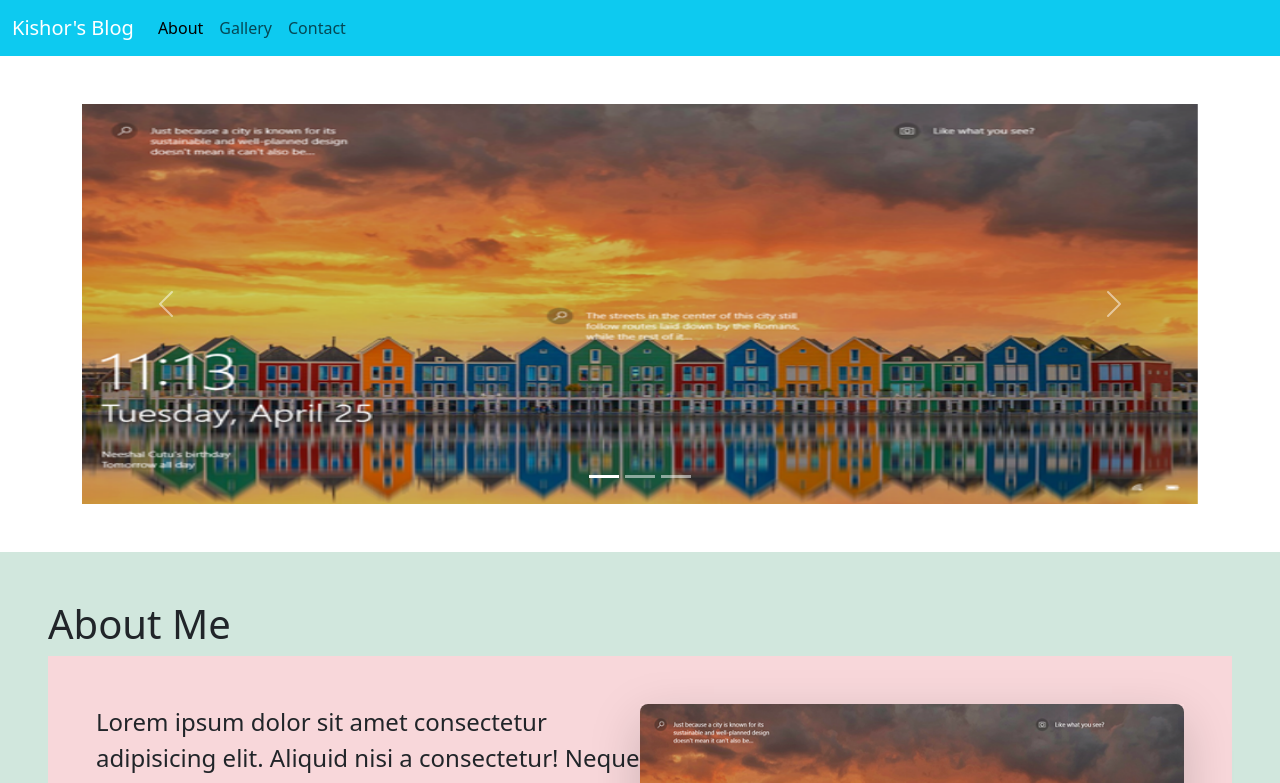
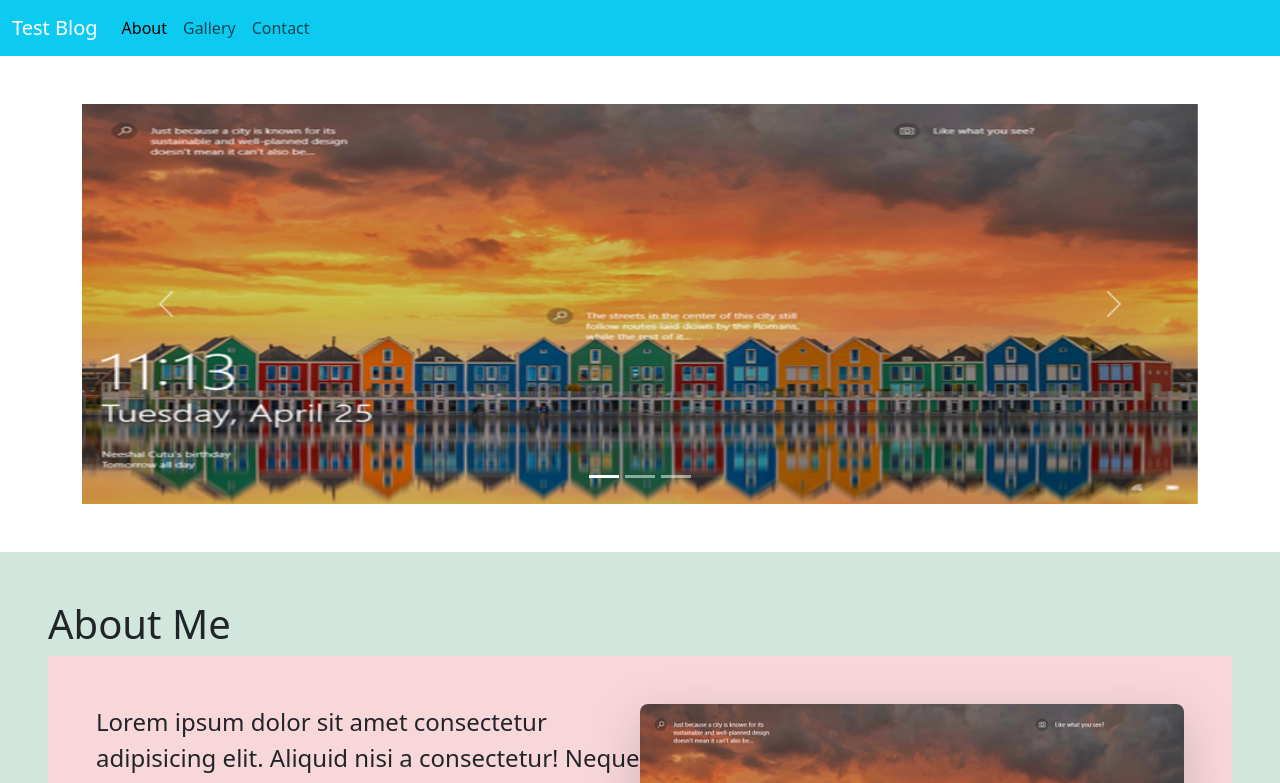
Before and after one commit to k1shor/testproject, a plain HTML site: page index.html in a window 1280 px wide. Shown: the top 783 px of the page. Drawn offline with nearby package versions, Linux system fonts and the light colour scheme.

Commit message:
changes made

```diff
--- a/index.html
+++ b/index.html
@@ -17,7 +17,7 @@
 
   <nav class="navbar navbar-expand-lg bg-info">
     <div class="container-fluid">
-      <a class="navbar-brand text-white font-bold" href="#">Kishor's Blog</a>
+      <a class="navbar-brand text-white font-bold" href="#">Test Blog</a>
       <button class="navbar-toggler" type="button" data-bs-toggle="collapse" data-bs-target="#navbarNav"
         aria-controls="navbarNav" aria-expanded="false" aria-label="Toggle navigation">
         <span class="navbar-toggler-icon"></span>
```
